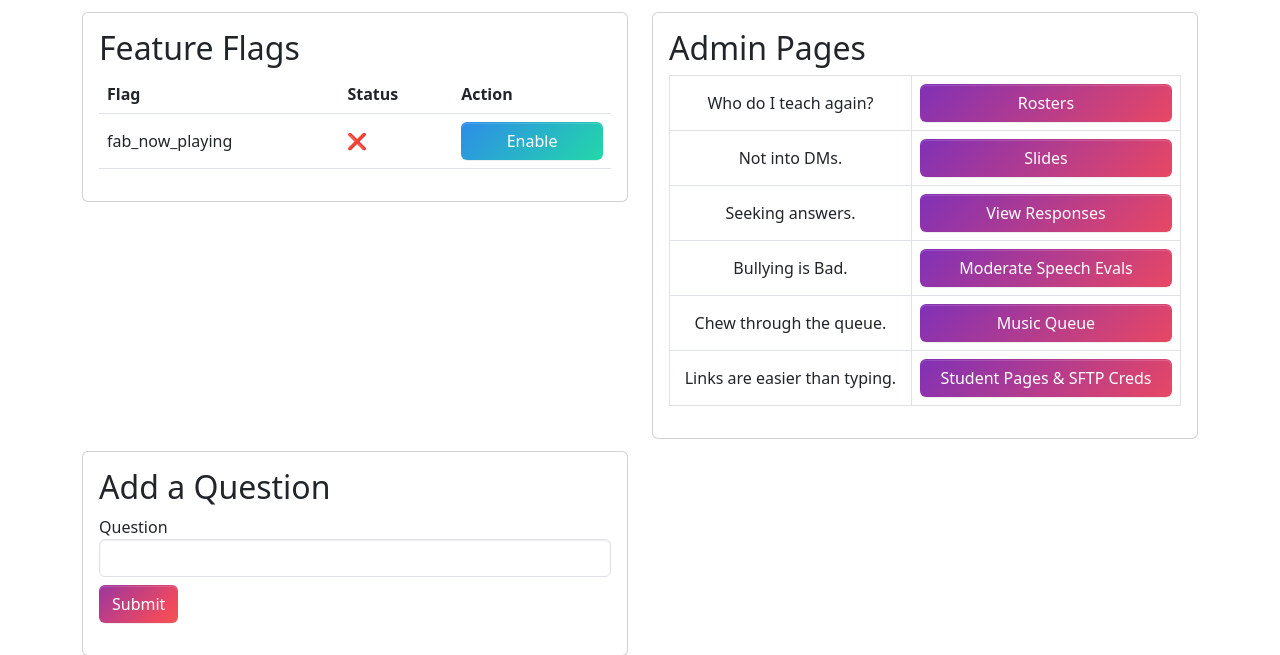
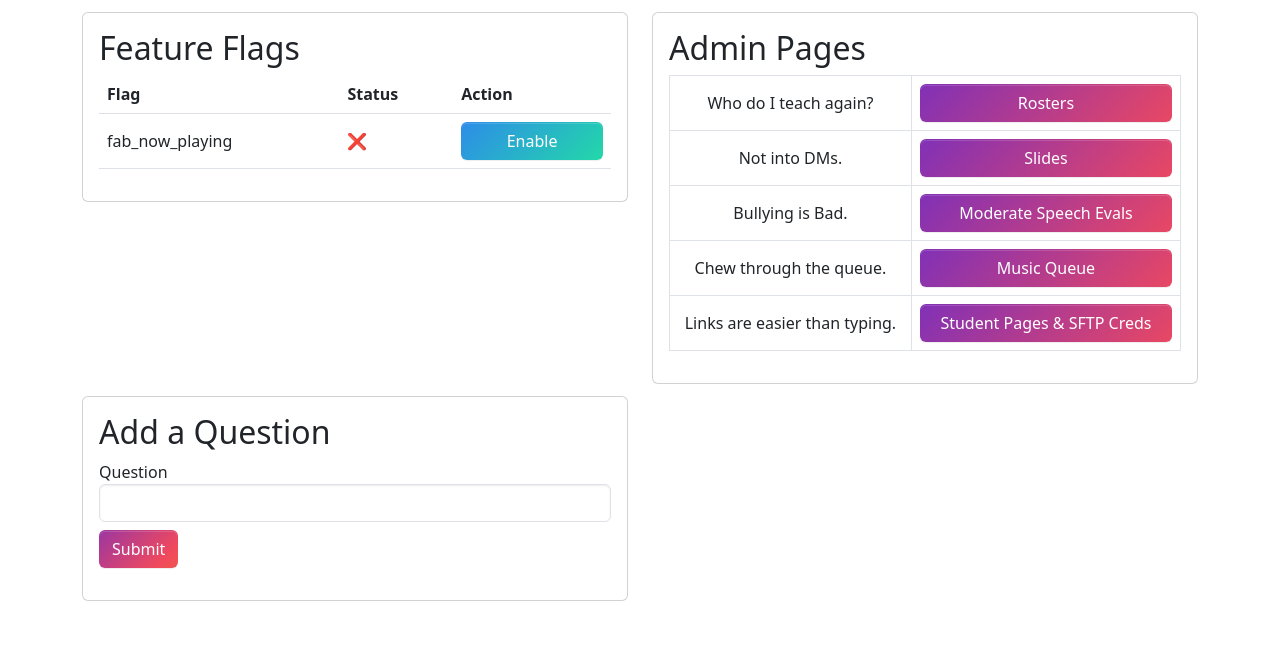
Before and after one commit to dc74089/justcanora, a Django app: page /admin/ in a window 1280 px wide. Shown: the part 56-711 px from the top of the page. After the commit the page ends 657 px from the top, so only its background shows below. Run offline with Django 4.2, Linux system fonts and the light colour scheme; the visitor is signed in with stand-in values (Sample User, id 1); data comes from the database, SQL or seed files in the repository; some libraries are stand-ins or nearby versions.

Commit message:
Remove 'View Responses' section from admin panel
The 'View Responses' section has been removed from the admin panel for simplification and better alignment with current functionality. This change declutters the UI by eliminating unused or redundant features.

```diff
--- a/app/templates/app/admin/admin.html
+++ b/app/templates/app/admin/admin.html
@@ -62,10 +62,6 @@
               <td><a class="btn btn-grad  w-100" href="{% url 'slides_index' %}">Slides</a></td>
             </tr>
             <tr>
-              <td class="text-center">Seeking answers.</td>
-              <td><a class="btn btn-grad  w-100" href="{% url 'datacollection_answers' %}">View Responses</a></td>
-            </tr>
-            <tr>
               <td class="text-center">Bullying is Bad.</td>
               <td><a class="btn btn-grad  w-100" href="{% url 'speech_all_evals' %}">Moderate Speech Evals</a></td>
             </tr>
```
